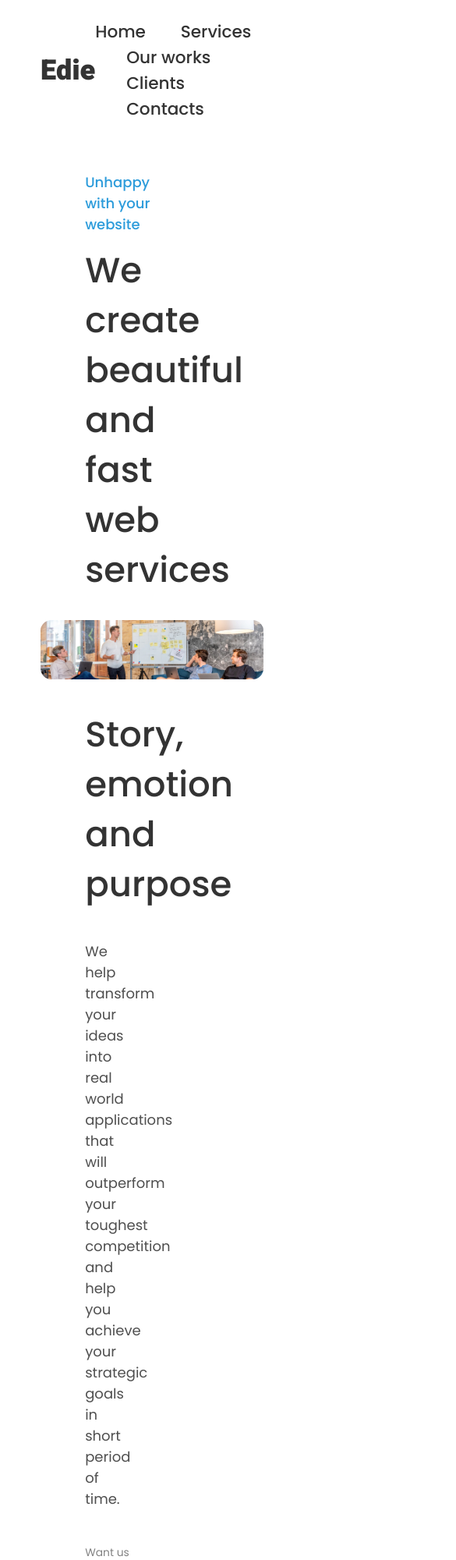
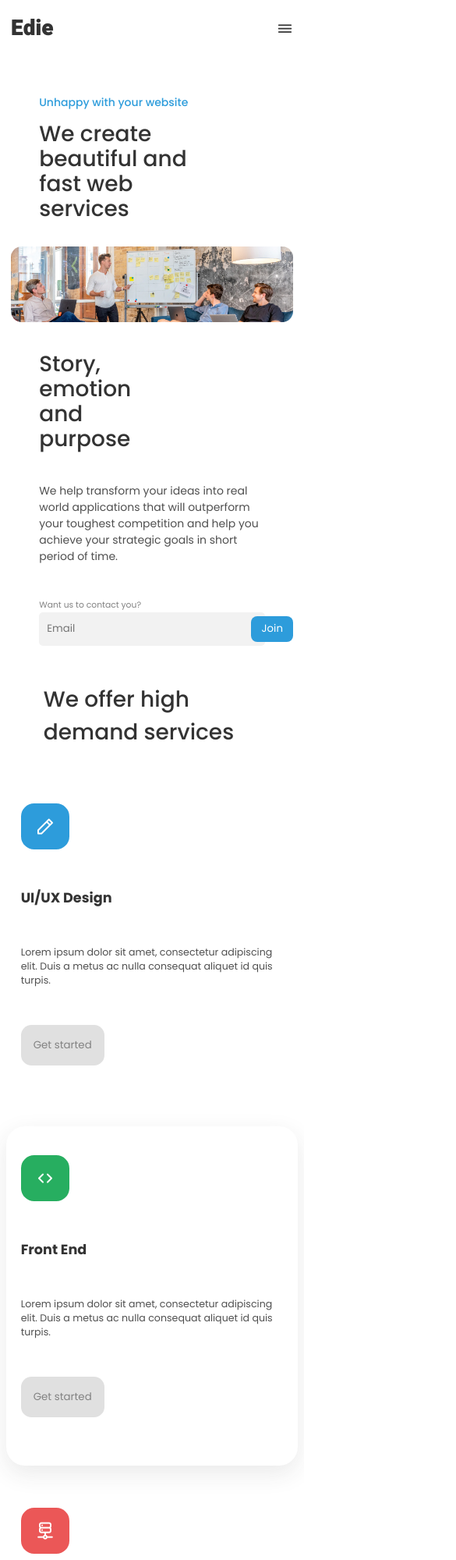
Before and after one commit to nushen96/devchallenges-edie-homepage, a plain HTML site: page index.html in a window 390 px wide. Shown: the top 2000 px of the page at 78% size, 585 px wide, since content can reach past the window. Drawn offline with nearby package versions, Linux system fonts and the light colour scheme.

Commit message:
handled responsivity

```diff
--- a/index.html
+++ b/index.html
@@ -6,6 +6,7 @@
     <meta name="viewport" content="width=device-width, initial-scale=1.0" />
     <title>Edie Homepage</title>
     <link rel="stylesheet" href="resources/css/style.css" />
+    <link rel="stylesheet" href="resources/css/queries.css">
     <link
       rel="stylesheet"
       href="https://unicons.iconscout.com/release/v4.0.0/css/line.css"
@@ -22,6 +23,9 @@
           <li class="menu-item"><a href="#">Clients</a></li>
           <li class="menu-item"><a href="#">Contacts</a></li>
         </ul>
+        <div class="mobile-menu">
+          <i class="uil uil-bars"></i>
+        </div>
       </nav>
       <div class="hero-content">
         <div class="hero-text-wrapper">
@@ -39,7 +43,7 @@
           <div class="contact-form">
             <label>Want us to contact you?</label>
             <div class="input-with-button">
-              <input type="email" placeholder="email" />
+              <input type="email" placeholder="Email" />
               <button>Join</button>
             </div>
           </div>
@@ -187,7 +191,7 @@
         <div class="contact-form footer-form">
           <label>Want us to contact you?</label>
           <div class="input-with-button">
-            <input type="email" placeholder="email" />
+            <input type="email" placeholder="Email" />
             <button>Join</button>
           </div>
         </div>
--- /dev/null
+++ b/resources/css/queries.css
@@ -0,0 +1,175 @@
+@media (max-width: 768px) {
+    body {
+        font-size: 16px;
+      }
+
+      .hero-content .hero-text-wrapper {
+        width: 60%;
+        margin-left: 10%;
+      }
+
+      .hero-content .hero-text-wrapper:last-child {
+        width: 60%;
+      }
+
+      .hero-content .hero-text-wrapper:last-child .hero-title {
+        width: 90%;
+      }
+
+      .hero-title {
+        font-size: 200%;
+        line-height: 2rem;
+      }
+
+      .hero-content img {
+        height: 150%;
+      }
+
+
+      .mobile-menu {
+        display: block;
+      }
+
+      .menu-container {
+        display: none;
+      }
+
+      .services-container {
+        flex-direction: row;
+        flex-wrap: wrap;
+      }
+
+      .service-box {
+        flex-basis: 48%;
+      }
+
+      .service-box > * {
+        margin-bottom: 1.2rem;
+      }
+
+      .service-box:nth-child(2) {
+        border-radius: 1.5rem;
+        box-shadow: 0px 10px 30px rgba(51, 51, 51, 0.1);
+        -webkit-border-radius: 1.5rem;
+        -moz-border-radius: 1.5rem;
+        -ms-border-radius: 1.5rem;
+        -o-border-radius: 1.5rem;
+      }
+
+      .service-box:hover .service-button {
+        background-color: var(--main-color);
+        color: #fff;
+      }
+      .team-section {
+        flex-direction: column;
+        align-items: flex-start;
+    }
+
+    .team-section .team-title-container {
+        margin-bottom: 2rem;
+    }
+
+    .team-member-image-box img {
+        width: 100%;
+    }
+
+    .testimonials-section .testimonial .testimonial-text {
+        max-width: unset;
+        font-size: 1.5rem;
+    }
+
+    .testimonial-author-info {
+        margin-left: 2rem;
+    }
+}
+
+
+
+@media (max-width: 480px) {
+  body {
+    font-size: 14px;
+    padding-top: 1rem;
+  }
+
+  header {
+    padding: 0 1em;
+  }
+
+  section {
+    width: 96%;
+  }
+
+  .row {
+      width: 85%;
+  }
+
+  section {
+    margin: 3rem auto 1rem;
+  }
+
+  .hero-content .hero-text-wrapper:last-child {
+    width: 80%;
+  }
+
+  .hero-content .hero-text-wrapper:last-child .hero-title {
+    width: 60%;
+  }
+
+  .section-title {
+    margin-left: 3rem;
+  }
+
+  .services-container {
+    flex-direction: column;
+  }
+
+  .service-box > * {
+    margin-bottom: 1.5rem;
+  }
+
+  .service-icon {
+    font-size: 1.5rem;
+    padding: 0.5em 0.8em;
+    border-radius: 0.7em;
+    -webkit-border-radius: 0.7em;
+    -moz-border-radius: 0.7em;
+    -ms-border-radius: 0.7em;
+    -o-border-radius: 0.7em;
+  }
+
+  .works-container {
+      display: flex;
+      flex-direction: column;
+  }
+
+  .works-container .work-box {
+      margin-bottom: 2.5rem;
+  }
+
+  .more-works-link {
+    text-align: start;
+  }
+
+
+.footer-content {
+    flex-direction: column;
+}
+
+.footer-content > * {
+    margin-bottom: 2rem;
+}
+
+.footer-content .contact-form {
+    width: 100%;
+}
+
+.footer-content .contact-form .input-with-button,
+.footer-content .contact-form .input-with-button button {
+    border-radius: 0.7rem;
+    -webkit-border-radius: 0.7rem;
+    -moz-border-radius: 0.7rem;
+    -ms-border-radius: 0.7rem;
+    -o-border-radius: 0.7rem;
+}
+
+}
--- a/resources/css/style.css
+++ b/resources/css/style.css
@@ -46,7 +46,7 @@ button {
 }
 
 section, .row {
-    width: 80%;
+    width: 90%;
 }
 
 section {
@@ -122,6 +122,11 @@ header {
 .menu-item a {
     text-decoration: none;
     color: inherit;
+}
+
+.mobile-menu {
+    font-size: 150%;
+    display: none;
 }
 
 .hero-subtitle {
@@ -229,11 +234,12 @@ header {
 }
 
 .front-end-service-box .service-icon {
-    background-color: var(--red);
+    background-color: var(--green);
+
 }
 
 .back-end-service-box .service-icon {
-    background-color: var(--green);
+    background-color: var(--red);
 }
 
 .service-box .service-button {
@@ -429,6 +435,7 @@ header {
 }
 
 .testimonial-author-info {
+    margin-left: 1rem;
     display: flex;
     flex-direction: column;
     justify-content: space-around;
```
